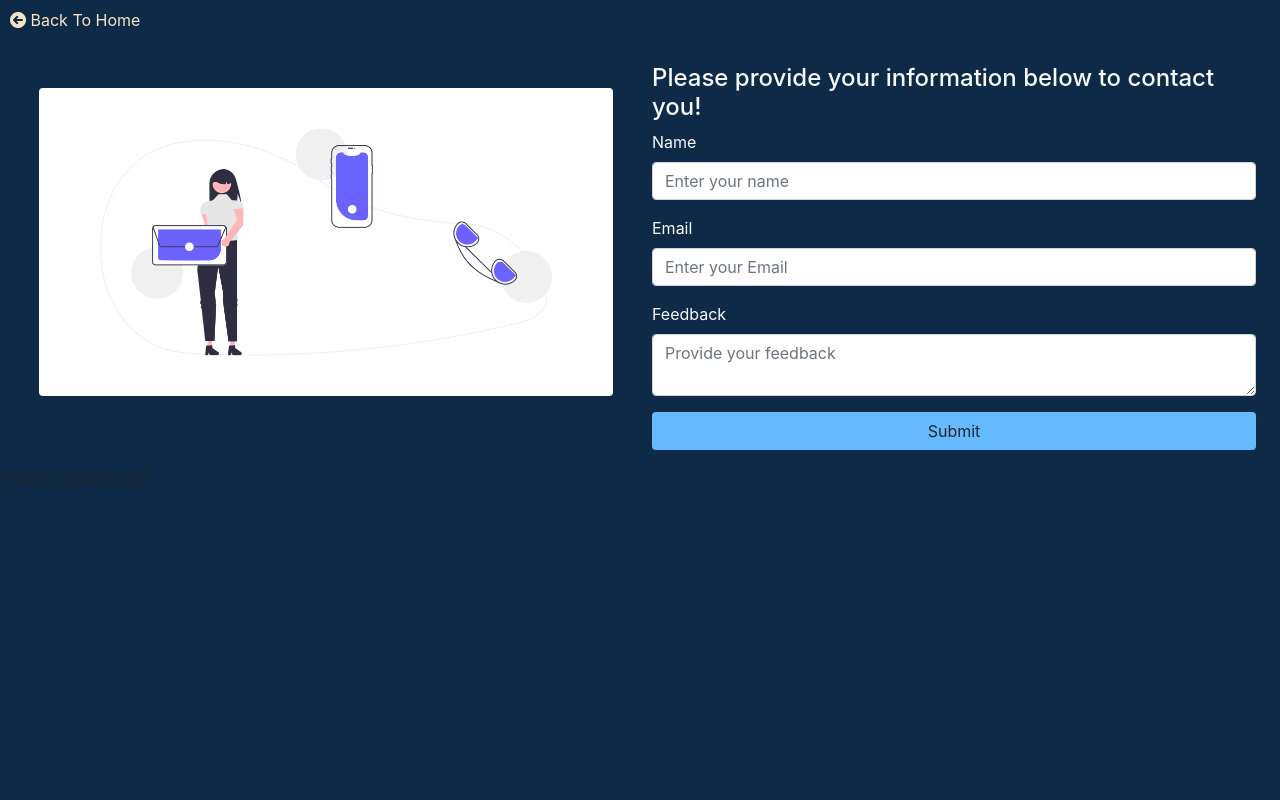
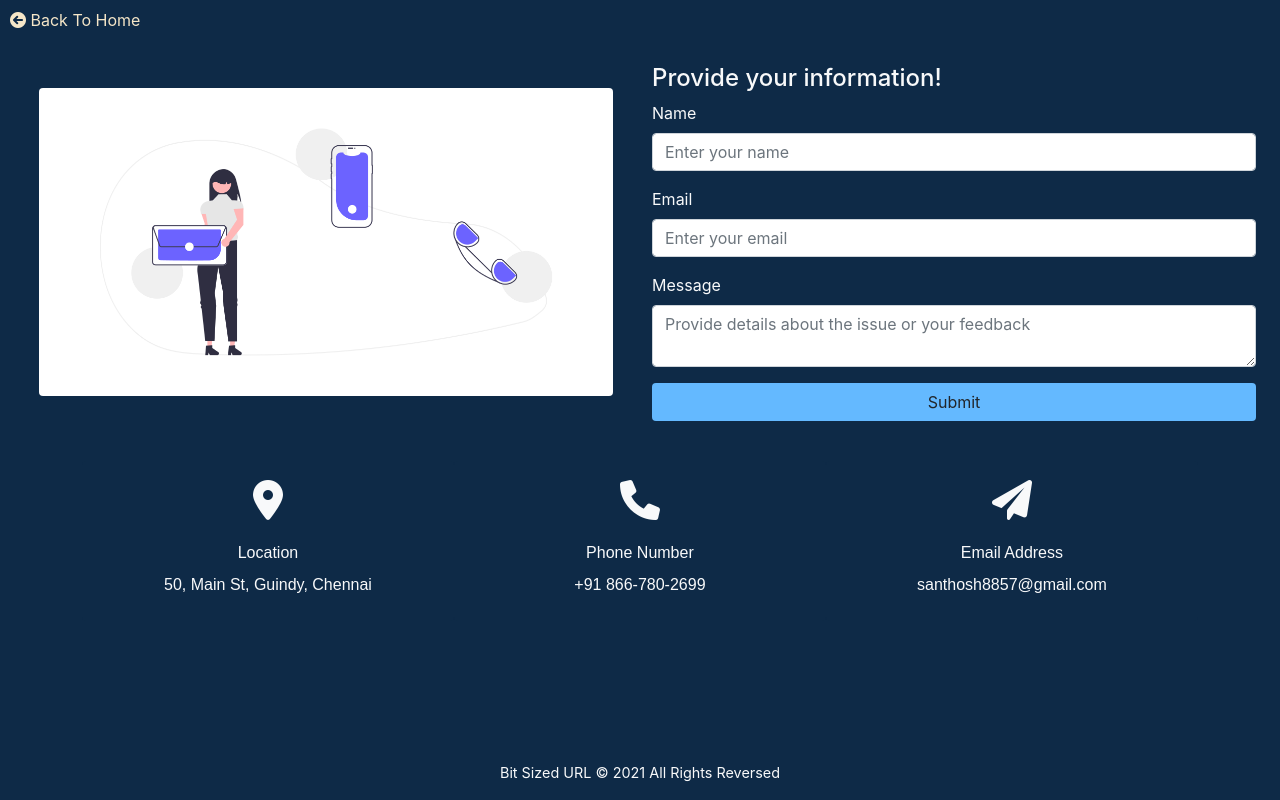
Before and after one commit to santhosh8857/url-shortener, a React (Create React App) app: page /contact in a window 1280 px wide. Built offline with nearby package versions, Linux system fonts and the light colour scheme.

Commit message:
added footer

```diff
--- a/src/App.js
+++ b/src/App.js
@@ -1,10 +1,12 @@
 import "./App.css";
+import Footer from "./components/header-footer/Footer";
 import LoginPage from "./components/login/LoginPage";
 
 function App() {
   return (
     <div className="App">
       <LoginPage />
+      <Footer />
     </div>
   );
 }
--- a/src/components/cards/ContactCard.js
+++ b/src/components/cards/ContactCard.js
@@ -1,7 +1,27 @@
 import React from "react";
 
-const ContactCard = () => {
-  return <>This is contact card</>;
+const ContactCard = ({ item }) => {
+  return (
+    <>
+      <div
+        className="card"
+        style={{
+          width: "33.33%",
+          background: "#0e2a47",
+          border: "none",
+          fontFamily: "sans-serif",
+        }}
+      >
+        <div className="card-body text-light">
+          <h1 className="card-title text-center mb-3">
+            <i className={`fas ${item.icon}`}></i>
+          </h1>
+          <p className="card-text text-center mb-2">{item.title}</p>
+          <p className="card-text text-center mb-2">{item.text}</p>
+        </div>
+      </div>
+    </>
+  );
 };
 
 export default ContactCard;
--- /dev/null
+++ b/src/components/header-footer/Footer.js
@@ -0,0 +1,17 @@
+import React from "react";
+
+const Footer = () => {
+  // let copy = React.string({js|\u00a9|js});
+  return (
+    <footer>
+      <p
+        className="text-light text-center fixed-bottom"
+        style={{ fontSize: "0.9rem" }}
+      >
+        Bit Sized URL &copy; 2021 All Rights Reversed
+      </p>
+    </footer>
+  );
+};
+
+export default Footer;
--- a/src/components/Navbar.js
+++ b/src/components/header-footer/Navbar.js
@@ -16,7 +16,7 @@ const Navbar = ({ btn }) => {
         </Link>
         <div className="collapse navbar-collapse" id="navbarText">
           <ul className="navbar-nav me-auto mb-2 mb-lg-0"></ul>
-          <span className="navbar-text">
+          {/* <span className="navbar-text">
             <Link
               to="/about"
               className="nav-link"
@@ -26,7 +26,7 @@ const Navbar = ({ btn }) => {
             >
               About
             </Link>
-          </span>
+          </span> */}
           <span className="navbar-text">
             <Link
               to="/contact"
--- a/src/components/login/EmailVerification.js
+++ b/src/components/login/EmailVerification.js
@@ -4,6 +4,7 @@ import verify from "../img/verification.png";
 import error from "../img/404.png";
 import { useParams } from "react-router-dom";
 import Card from "../cards/Card";
+import Footer from "../header-footer/Footer";
 
 const items = {
   verified: {
@@ -57,6 +58,7 @@ const EmailVerification = () => {
           </>
         </div>
       </div>
+      <Footer />
     </>
   );
 };
--- a/src/components/login/ForgetPassword.js
+++ b/src/components/login/ForgetPassword.js
@@ -5,6 +5,7 @@ import email from "../img/email.png";
 import axios from "axios";
 import { ToastContainer, toast } from "react-toastify";
 import "react-toastify/dist/ReactToastify.css";
+import Footer from "../header-footer/Footer";
 
 const ForgetPassword = () => {
   const [username, setUsername] = useState("");
@@ -85,6 +86,7 @@ const ForgetPassword = () => {
           </div>
         </div>
       </div>
+      <Footer />
     </>
   );
 };
--- a/src/components/login/Register.js
+++ b/src/components/login/Register.js
@@ -15,6 +15,7 @@ import { ToastContainer, toast } from "react-toastify";
 import "react-toastify/dist/ReactToastify.css";
 
 import registerImg from "../img/register.PNG";
+import Footer from "../header-footer/Footer";
 
 const Register = () => {
   const history = useHistory();
@@ -195,6 +196,7 @@ const Register = () => {
           </div>
         </div>
       </div>
+      <Footer />
     </>
   );
 };
--- a/src/components/login/ResetPassword.js
+++ b/src/components/login/ResetPassword.js
@@ -12,6 +12,7 @@ import { ToastContainer, toast } from "react-toastify";
 import "react-toastify/dist/ReactToastify.css";
 import { Link, useParams } from "react-router-dom";
 import axios from "axios";
+import Footer from "../header-footer/Footer";
 
 const ResetPassword = () => {
   let { token } = useParams();
@@ -127,6 +128,7 @@ const ResetPassword = () => {
           </div>
         </div>
       </div>
+      <Footer />
     </>
   );
 };
--- a/src/components/Contact.js
+++ b/src/components/main/Contact.js
@@ -1,12 +1,31 @@
 import React, { useState } from "react";
-import ContactCard from "./cards/ContactCard";
+import ContactCard from "../cards/ContactCard";
 import { Form, FormGroup, Input, InputGroup, Label } from "reactstrap";
 import { Link } from "react-router-dom";
-import contact from "./img/contact.png";
+import contact from "../img/contact.png";
 
 import { ToastContainer, toast } from "react-toastify";
 import "react-toastify/dist/ReactToastify.css";
 import axios from "axios";
+import Footer from "../header-footer/Footer";
+
+const contactInfo = {
+  location: {
+    icon: `fa-map-marker-alt`,
+    title: "Location",
+    text: "50, Main St, Guindy, Chennai",
+  },
+  phone: {
+    icon: `fa-phone`,
+    title: "Phone Number",
+    text: "+91 866-780-2699",
+  },
+  emailId: {
+    icon: `fa-paper-plane`,
+    title: "Email Address",
+    text: "santhosh8857@gmail.com",
+  },
+};
 
 const Contact = () => {
   const [contactDetails, setContactDetails] = useState({
@@ -19,7 +38,7 @@ const Contact = () => {
 
   const handleSubmit = (e) => {
     axios
-      .post(`${process.env.REACT_APP_apiUrl}/contact`, {
+      .post(`${process.env.REACT_APP_apiUrl}/contacts`, {
         name: name,
         email: email,
         feedback: feedback,
@@ -70,7 +89,7 @@ const Contact = () => {
             </div>
           </div>
           <div className="col-6">
-            <h4>Please provide your information below to contact you!</h4>
+            <h4>Provide your information!</h4>
             <Form onSubmit={handleSubmit}>
               <FormGroup>
                 <Label>Name</Label>
@@ -92,20 +111,20 @@ const Contact = () => {
                     type="email"
                     name="email"
                     id="email"
-                    placeholder="Enter your Email"
+                    placeholder="Enter your email"
                     onChange={handleChange}
                     required
                   />
                 </InputGroup>
               </FormGroup>
               <FormGroup>
-                <Label>Feedback</Label>
+                <Label>Message</Label>
                 <InputGroup>
                   <Input
                     type="textarea"
                     name="feedback"
                     id="feedback"
-                    placeholder="Provide your feedback"
+                    placeholder="Provide details about the issue or your feedback"
                     onChange={handleChange}
                   />
                 </InputGroup>
@@ -122,9 +141,14 @@ const Contact = () => {
           </div>
         </div>
       </div>
-      <div>
-        <ContactCard />
+      <div className="mt-4">
+        <div className="container d-flex">
+          <ContactCard item={contactInfo.location} />
+          <ContactCard item={contactInfo.phone} />
+          <ContactCard item={contactInfo.emailId} />
+        </div>
       </div>
+      <Footer />
     </>
   );
 };
--- a/src/components/Dashboard.js
+++ b/src/components/main/Dashboard.js
@@ -1,10 +1,11 @@
 import React, { useEffect, useState } from "react";
 import { Form, FormGroup, Input, InputGroup, Table } from "reactstrap";
-import Navbar from "./Navbar";
 import axios from "axios";
 import { ToastContainer, toast } from "react-toastify";
 import "react-toastify/dist/ReactToastify.css";
-import "./login/LoginPage.css";
+import "../login/LoginPage.css";
+import Navbar from "../header-footer/Navbar";
+import Footer from "../header-footer/Footer";
 
 const Dashboard = () => {
   const [urls, setUrls] = useState([]);
@@ -160,6 +161,7 @@ const Dashboard = () => {
           </Table>
         </div>
       </div>
+      <Footer />
     </>
   );
 };
--- a/src/index.js
+++ b/src/index.js
@@ -11,8 +11,8 @@ import LoginPage from "./components/login/LoginPage";
 import ForgetPassword from "./components/login/ForgetPassword";
 import ResetPassword from "./components/login/ResetPassword";
 import Register from "./components/login/Register";
-import Dashboard from "./components/Dashboard";
-import Contact from "./components/Contact";
+import Dashboard from "./components/main/Dashboard";
+import Contact from "./components/main/Contact";
 import EmailVerification from "./components/login/EmailVerification";
 
 const routing = (
```
Also changed, not shown: src/components/login/LoginPage.js (+4 -4 lines), src/components/img/bg.jfif (added).
